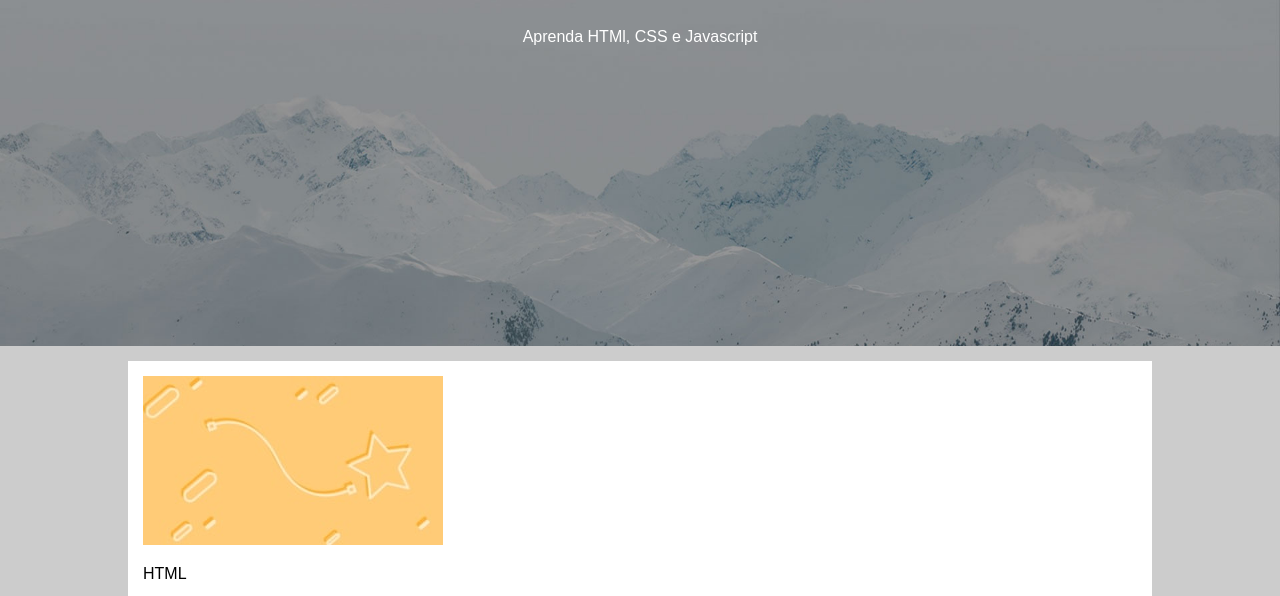
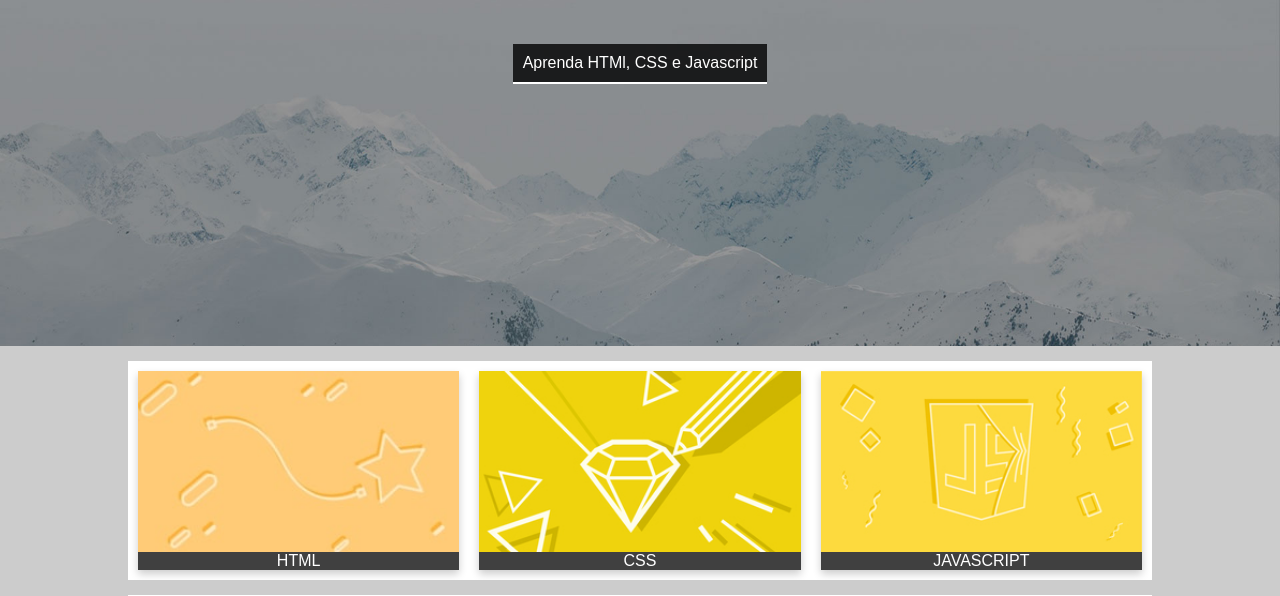
Before and after one commit to PattonHoffiman/HomePage, a plain HTML site: page html/index.html in a window 1280 px wide. Shown: the part 173-769 px from the top of the page. Drawn offline with Linux system fonts and the light colour scheme.

Commit message:
Index: Building Cards CSS Style

```diff
--- a/css/style.css
+++ b/css/style.css
@@ -48,6 +48,12 @@ footer {
     color: white;
     text-align: center;
 }
+.banner-content p{
+    padding: 10px;
+    display: inline-block;
+    border-bottom: 2px solid #fff;
+    background-color: rgba(0,0,0, 0.8);
+}
 .banner-content h1 {
     font-size: 46px;
     text-shadow: 3px 3px 2px #333;
@@ -57,12 +63,42 @@ footer {
     background-color: rgba(0,0,0,0.5);
 }
 
+.card {
+    width: 32%;
+    float: left;
+    box-sizing: border-box;
+    box-shadow: 0 4px 8px 0 rgba(0, 0, 0, 0.2);
+}
+.card p{
+    color: #fff;
+    margin: 0px;
+    padding: 15px;
+    text-align: center;
+    background-color: #404040;
+    text-transform: uppercase;
+}
+.card-pad{
+    margin-right: 2%;
+}
+.card img {
+    width: 100%;
+    display: block;
+}
+.card:hover{
+    box-shadow: 0 8px 16px 0 rgba(0, 0, 0, 0.2);
+}
+
 .section-content{
-    padding: 15px;
+    padding: 10px;
+    overflow: auto;
     margin-top: 15px;
     background-color: white;
 }
+.section-content p {
+    padding: 0px 10px;
+}
 .section-content header h2 {
+    margin: 5px;
     padding: 10px;
     background-color: #e2e2e2;
     border-bottom: 2px solid #b1b1b1;
--- a/html/index.html
+++ b/html/index.html
@@ -27,11 +27,11 @@
             </header>
             <main>
                 <section class="section-content">
-                    <div class="card">
+                    <div class="card card-pad">
                         <img src="../images/card1.jpg" alt="">
                         <p>HTML</p>
                     </div>
-                    <div class="card">
+                    <div class="card card-pad">
                         <img src="../images/card2.jpg" alt="">
                         <p>CSS</p>
                     </div>
```
